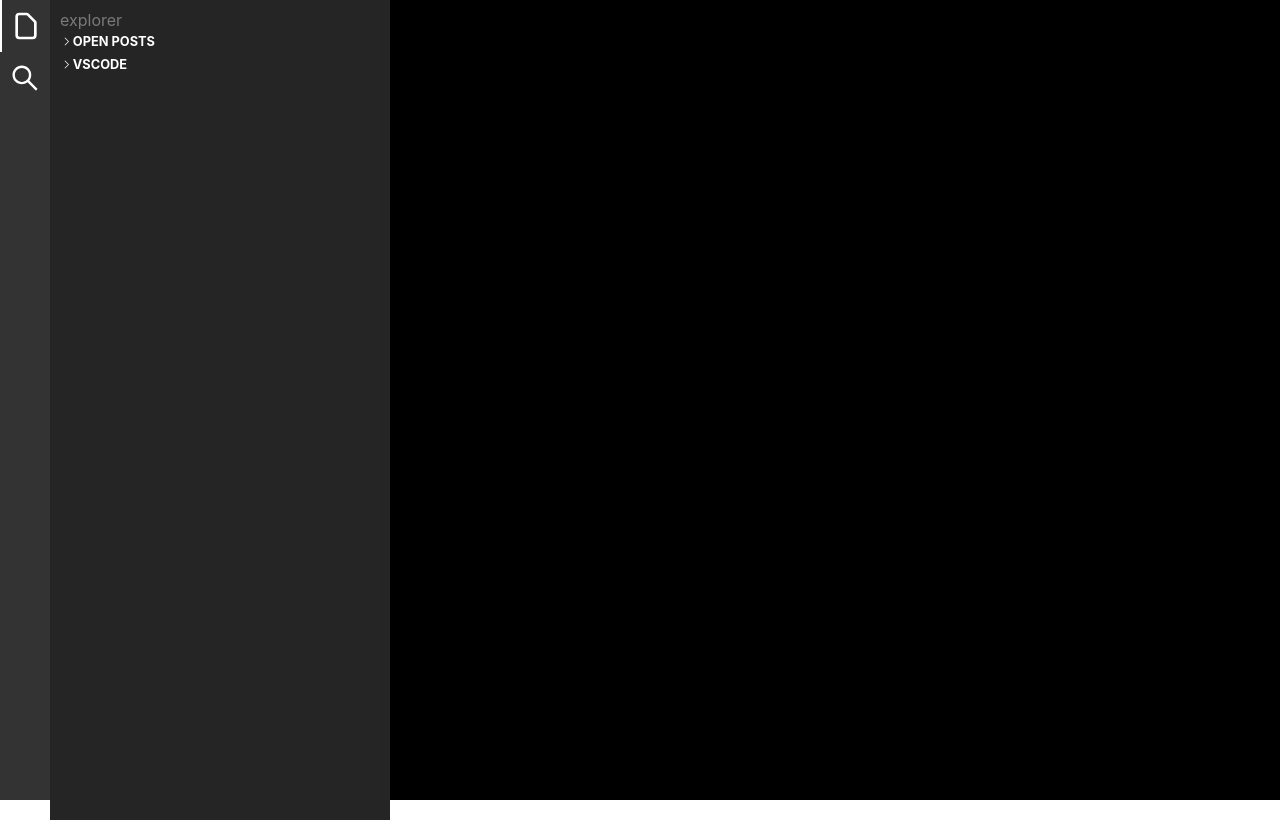
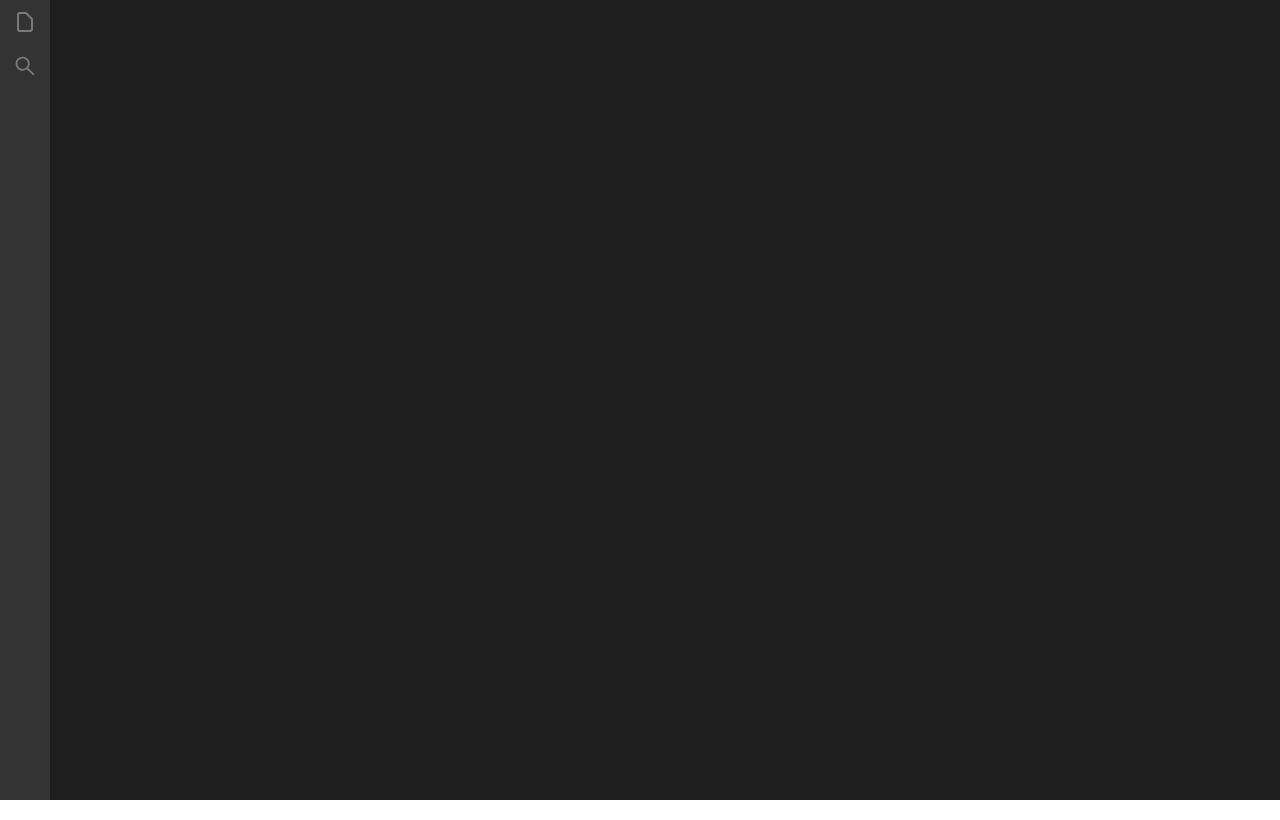
Before and after one commit to asdfkco/center_education, a React (Create React App) app in the folder vscblog/: page / in a window 1280 px wide. Built offline with nearby package versions, Linux system fonts and the light colour scheme.

Commit message:
center_education

```diff
--- a/vscblog/src/App.js
+++ b/vscblog/src/App.js
@@ -1,5 +1,12 @@
-import { createBrowserRouter, createRoutesFromElements, Route, RouterProvider } from "react-router-dom";
-import Main from "./components/Main";
+import {
+  createBrowserRouter,
+  createRoutesFromElements,
+  Route,
+  RouterProvider,
+} from "react-router-dom";
+import Main from "./pages/Main";
+import AppContext from "./context/Appcontext";
+import { useState } from "react";
 
 const router = createBrowserRouter(
   createRoutesFromElements(
@@ -10,7 +17,17 @@ const router = createBrowserRouter(
   )
 );
 
-function App(){
-  return <RouterProvider router={router}/>;
+function App() {
+  const [selectedPost, setSelectedPost] = useState("");
+  return (
+    <AppContext.Provider
+      value={{
+        selectedPost,
+        setSelectedPost,
+      }}
+    >
+      <RouterProvider router={router} />
+    </AppContext.Provider>
+  );
 }
 export default App;
--- a/vscblog/src/components/Accordion.js
+++ b/vscblog/src/components/Accordion.js
@@ -13,12 +13,13 @@ function Accordion({ title, children, isBold }) {
         }}
       >
         {expended ? <VscChevronDown /> : <VscChevronRight />}
-        <sapn>{title ? <strong>{title}</strong> : title}</sapn>
+        <span>{title ? <strong>{title}</strong> : title}</span>
       </AccordionWrap>
       {expended && <AccordionContentWrap>{children}</AccordionContentWrap>}
     </>
   );
 }
+
 export default Accordion;
 
 const AccordionWrap = styled.div`
--- /dev/null
+++ b/vscblog/src/components/Content.js
@@ -0,0 +1,22 @@
+
+import { useContext } from "react";
+import Appcontext from "../context/Appcontext";
+import Accordion from "./Accordion";
+
+export default function Content({ type, title, children }) {
+  const {  setSelectedPost } = useContext(Appcontext);
+
+  function selectedFunction(){
+    setSelectedPost(title);
+  }
+
+  return type === "directory" ? (
+    <Accordion title={`📂${title}`}>
+      {children?.map((one,index) => (
+        <Content {...one} key={index}/>
+      ))}
+    </Accordion>
+  ) : (
+    <div onClick={selectedFunction}>&nbsp;&nbsp;&nbsp;&nbsp;📝{title}</div>
+  );
+}
--- a/vscblog/src/components/Main.js
+++ /dev/null
@@ -1,111 +0,0 @@
-import React, { useState } from "react";
-import styled from "styled-components";
-import { HiOutlineDocument } from "react-icons/hi";
-import { AiOutlineSearch } from "react-icons/ai";
-import Accordion from "./Accordion";
-
-const listArr = [
-  {
-    icon: <HiOutlineDocument size={32} />,
-    path: "explorer",
-    content: (
-      <>
-        <Accordion title="OPEN POSTS" isBold={true}>
-          <Accordion title="📂VSCODE" isBold={true}>
-            &nbsp;&nbsp;&nbsp;&nbsp;📝asdadsads
-          </Accordion>
-        </Accordion>
-        <Accordion title="VSCODE">
-          <Accordion title="📂VSCODE">
-            &nbsp;&nbsp;&nbsp;&nbsp;📝asdadsads
-          </Accordion>
-          <Accordion title="📂VSCODE">
-            &nbsp;&nbsp;&nbsp;&nbsp;📝asdasd
-          </Accordion>
-        </Accordion>
-      </>
-    ),
-  },
-  {
-    icon: <AiOutlineSearch size={32} />,
-    path: "search",
-    content: (
-      <>
-        <Accordion title="OPEN POSTS" isBold={true}>
-          <Accordion title="📂VSCODE" isBold={true}>
-            &nbsp;&nbsp;&nbsp;&nbsp;📝asdadsads
-          </Accordion>
-        </Accordion>
-        <Accordion title="VSCODE">
-          <Accordion title="📂VSCODE">
-            &nbsp;&nbsp;&nbsp;&nbsp;📝asdadsads
-          </Accordion>
-          <Accordion title="📂VSCODE">
-            &nbsp;&nbsp;&nbsp;&nbsp;📝asdasd
-          </Accordion>
-        </Accordion>
-      </>
-    ),
-  },
-];
-
-function Main() {
-  const [selected, setSelected] = useState(0);
-  return (
-    <Warp>
-      <LeftBar>
-        {listArr.map((one, index) => (
-          <IconWarp
-            selected={selected === index}
-            onClick={() => {
-              setSelected(selected === index ? null : index);
-            }}
-          >
-            {one.icon}
-          </IconWarp>
-        ))}
-      </LeftBar>
-
-      {selected !== null && listArr[selected] && (
-        <LeftContent>
-          <p>{listArr[selected].path}</p>
-          {listArr[selected].content}
-        </LeftContent>
-      )}
-    </Warp>
-  );
-}
-
-export default Main;
-
-const Warp = styled.div`
-  display: flex;
-  height: 100vh;
-  background-color: rgb(0, 0, 0);
-`;
-const LeftBar = styled.div`
-  height: 100%;
-  width: 50px;
-  background-color: #333333;
-`;
-const IconWarp = styled.div`
-  display: flex;
-  justify-content: center;
-  padding: 10px 0;
-  cursor: pointer;
-
-  border-left: ${({ selected }) => (selected ? 2 : 0)}px solid;
-  svg {
-    color: ${({ selected }) => (selected ? "white" : "a7a7a7")};
-  }
-`;
-const LeftContent = styled.div`
-  width: 320px;
-  height: 100%;
-  background-color: #252526;
-  padding: 10px;
-
-  > p {
-    color: #7a7a7a;
-  }
-`;
--- /dev/null
+++ b/vscblog/src/context/Appcontext.js
@@ -0,0 +1,6 @@
+import React from "react";
+
+export default React.createContext({
+  selectedPost: "test",
+  setSelectedPost: () => {},
+});
--- a/vscblog/src/index.css
+++ b/vscblog/src/index.css
@@ -1,6 +1,7 @@
 *{
   margin: 0;
   padding: 0;
+  box-sizing: border-box;
 }
 *:not(svg, path) {
   color: white;
--- /dev/null
+++ b/vscblog/src/pages/Main.js
@@ -0,0 +1,142 @@
+import React, { useContext, useState } from "react";
+import styled from "styled-components";
+import { HiOutlineDocument } from "react-icons/hi";
+import { AiOutlineSearch } from "react-icons/ai";
+import Accordion from "../components/Accordion";
+import Content from "../components/Content";
+import Appcontext from "../context/Appcontext";
+
+const tempData = [
+  {
+    type: "directory",
+    title: "일상",
+  },
+  {
+    type: "directory",
+    title: "Tech",
+    children: [
+      {
+        type: "post",
+        title: "Tech1",
+      },
+      {
+        type: "post",
+        title: "Tech2",
+      },
+      {
+        type: "directory",
+        title: "Tech3",
+        children: [
+          {
+            type: "post",
+            title: "Tech31",
+          },
+          {
+            type: "post",
+            title: "Tech32",
+          },
+        ],
+      },
+    ],
+  },
+];
+
+function Main() {
+  const [selected, setSelected] = useState(null);
+  const {selectedPost} = useContext(Appcontext);
+
+
+  const listArr = [
+    {
+      icon: <HiOutlineDocument size={24} />,
+      path: "EXPLORER",
+      content: (
+        <>
+          <Accordion title="OPEN POSTS" isBold={true}>
+            내요요요옹
+          </Accordion>
+          <Accordion title="VSCODE" isBold={true}>
+            {tempData.map((one,index) => (
+              <Content {...one}key={index} />
+            ))}
+          </Accordion>
+        </>
+      ),
+    },
+    {
+      icon: <AiOutlineSearch size={24} />,
+      path: "SEARCH",
+      content: <p>111</p>,
+    },
+  ];
+
+  return (
+    <Wrap>
+      <LeftBar>
+        {listArr.map((one, index) => (
+          <IconWrap
+            selected={selected === index}
+            onClick={() => {
+              setSelected(selected === index ? null : index);
+            }}
+            key={index}
+          >
+            {one.icon}
+          </IconWrap>
+        ))}
+      </LeftBar>
+
+      {selected !== null && listArr[selected] && (
+        <LeftContent>
+          <p>{listArr[selected].path}</p>
+          {listArr[selected].content}
+        </LeftContent>
+      )}
+      <RightContent>{selectedPost}</RightContent>
+    </Wrap>
+  );
+}
+
+export default Main;
+
+const RightContent = styled.div`
+  background-color: #1e1e1e;
+  width: 100%;
+`;
+
+const IconWrap = styled.div`
+  display: flex;
+  justify-content: center;
+  padding: 10px 0;
+  cursor: pointer;
+
+  border-left: ${({ selected }) => (selected ? 2 : 0)}px solid white;
+
+  > svg {
+    color: ${({ selected }) => (selected ? "white" : "#7a7a7a")};
+  }
+`;
+
+const Wrap = styled.div`
+  display: flex;
+  height: 100vh;
+`;
+
+const LeftBar = styled.div`
+  width: 50px;
+  min-width: 50px;
+  height: 100%;
+  background-color: #333333;
+`;
+
+const LeftContent = styled.div`
+  width: 320px;
+  height: 100%;
+  background-color: #252526;
+  padding: 10px;
+
+  > p {
+    padding-bottom: 10px;
+    color: #7a7a7a;
+  }
+`;
```
